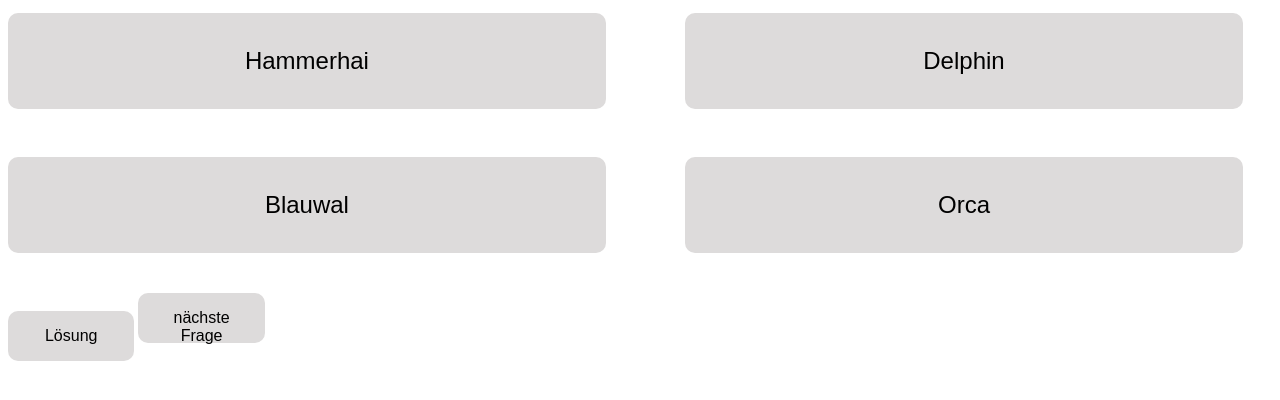
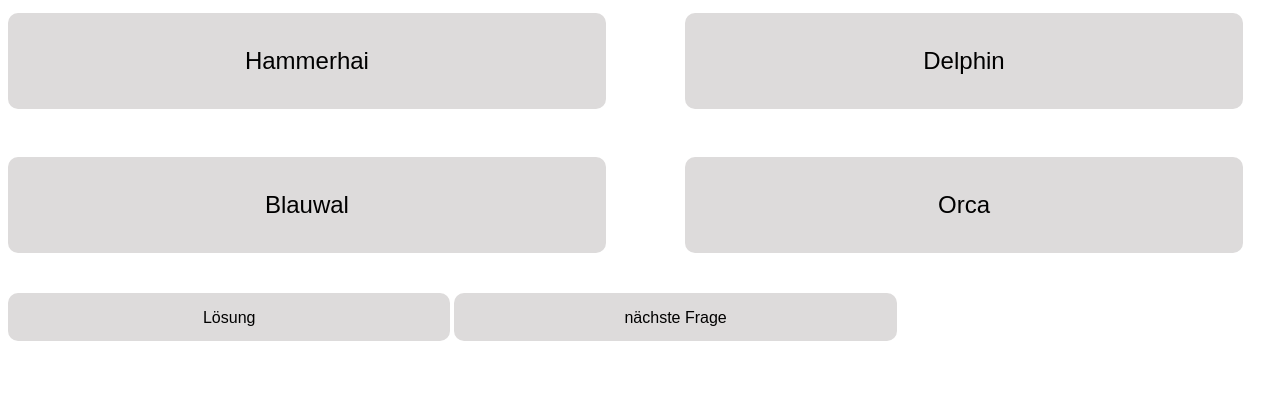
Before and after one commit to devjasmin/Quiz-App, a plain HTML site: page index.html in a window 1280 px wide. Shown: the part 88-488 px from the top of the page. Drawn offline with Linux system fonts and the light colour scheme.

Commit message:
Footer Button Grösse angepasst

```diff
--- a/style.css
+++ b/style.css
@@ -40,8 +40,8 @@
   padding: 1rem;
   margin-top: 2.5rem;
   border-radius: 10px;
-  width: 10%;
-  height: 50px;
+  width: 35%;
+  height: 3rem;
 }
 
 .footer button:hover {
```
